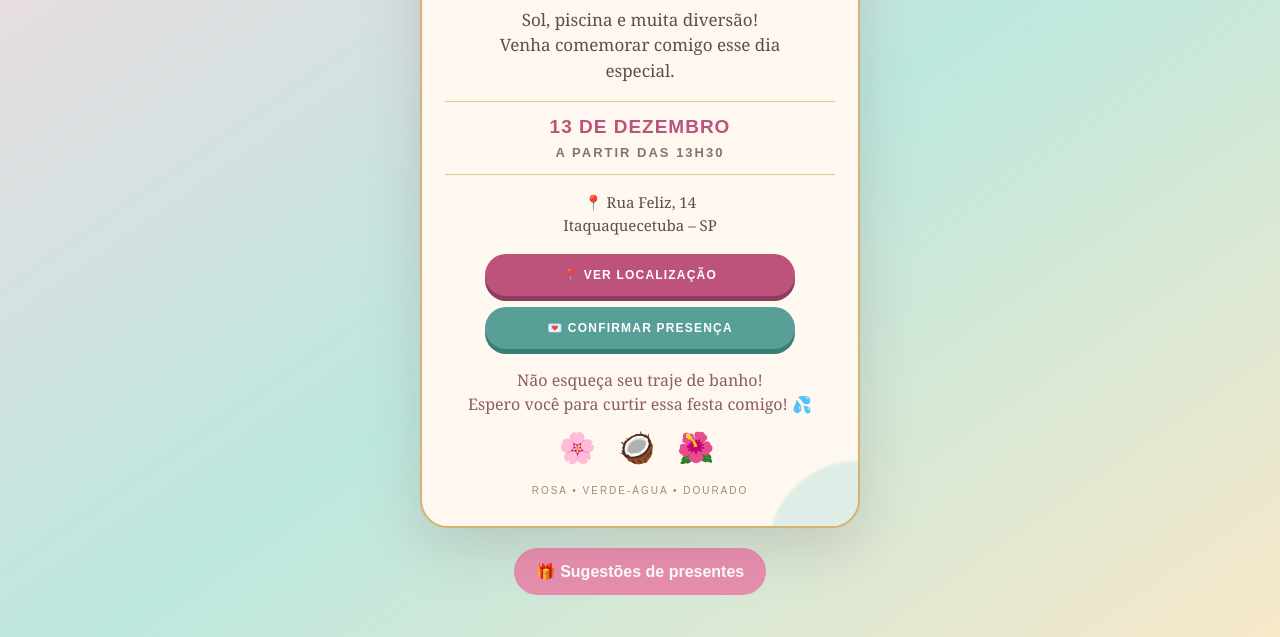
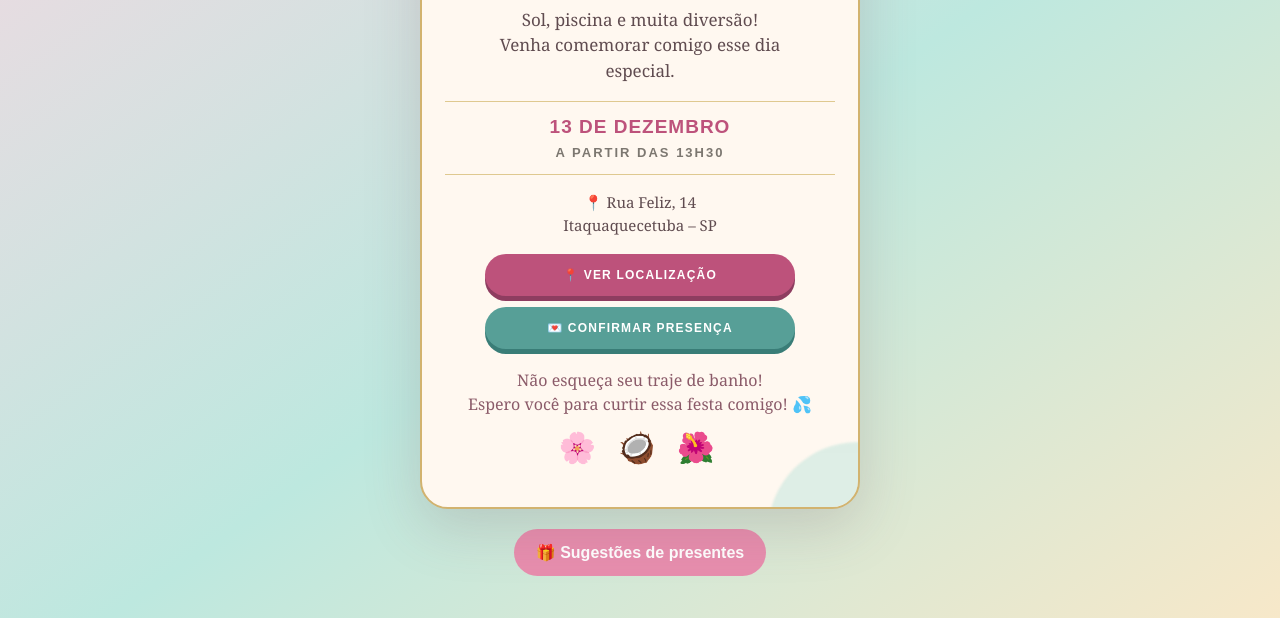
Before and after one commit to francavaleria268-prog/Nicolly-14-anos, a plain HTML site: page index.html in a window 1280 px wide. Shown: the part 310-947 px from the top of the page. Drawn offline with Linux system fonts and the light colour scheme.

Commit message:
Update index.html

```diff
--- a/index.html
+++ b/index.html
@@ -53,7 +53,7 @@ a.btn:active{transform:translateY(3px);box-shadow:none}
   </div>
   <p class="note">Não esqueça seu traje de banho!<br>Espero você para curtir essa festa comigo! 💦</p>
   <div class="flower">🌸 🥥 🌺</div>
-  <div class="footer">ROSA • VERDE-ÁGUA • DOURADO</div>
+
  </div>
 </main>
 
```
